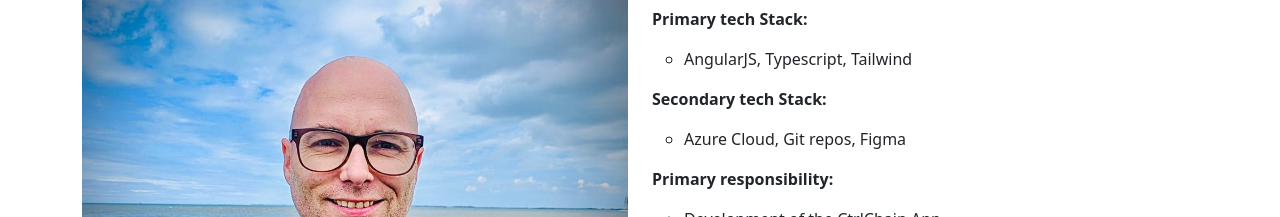
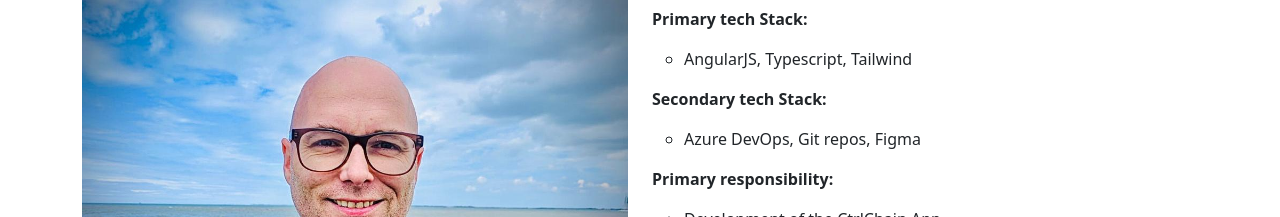
Before and after one commit to tampert/resume-angular, an Angular app: page / in a window 1280 px wide. Shown: the part 168-385 px from the top of the page. Built offline with nearby package versions, Linux system fonts and the light colour scheme.

Commit message:
Update experiences

```diff
--- a/src/app/app.component.html
+++ b/src/app/app.component.html
@@ -105,7 +105,7 @@
             <p><strong>Secondary tech Stack:</strong></p>
             <ul>
               <li>
-                <p>Azure Cloud, Git repos, Figma</p>
+                <p>Azure DevOps, Git repos, Figma</p>
               </li>
             </ul>
             <p><strong>Primary responsibility:</strong></p>
```
